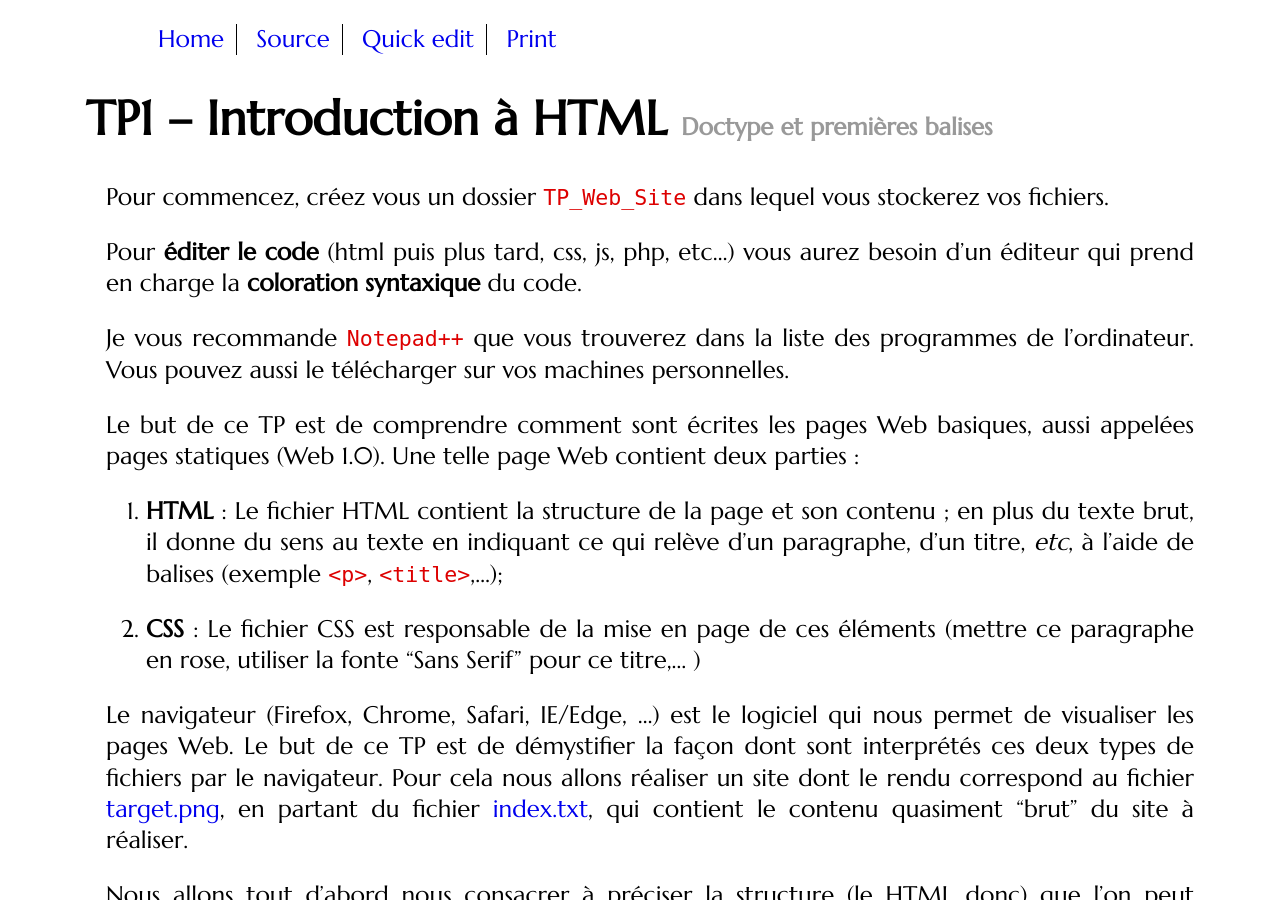
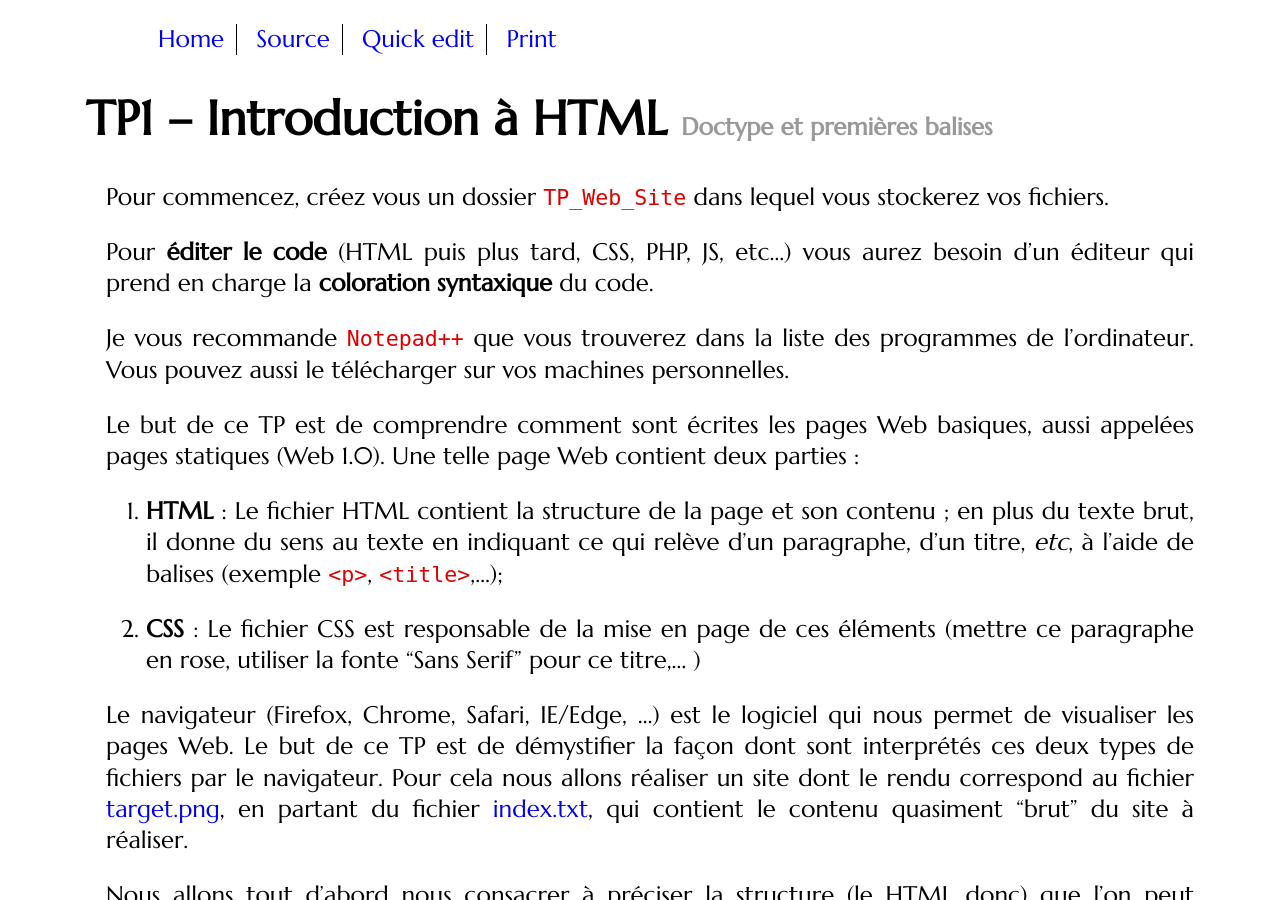
Before and after one commit to mgasquet/ProgWeb-NSI, a Jekyll site: the page built from tutorials/tp1.md, in a window 1280 px wide and 900 px high. Built offline with Jekyll 4.4.1, drawn with Linux system fonts in a browser that asks for light colours; some web fonts are replaced; comment, search, counter and statistics services are not loaded.

Commit message:
remodif syntaxe

```diff
--- a/tutorials/tp1.md
+++ b/tutorials/tp1.md
@@ -6,7 +6,7 @@ layout: tutorial
 
 Pour commencez, créez vous un dossier `TP_Web_Site` dans lequel vous stockerez vos fichiers.
 
-Pour **éditer le code** (html puis plus tard, css, js, php, etc...) vous aurez besoin d'un éditeur qui prend
+Pour **éditer le code** (HTML puis plus tard, CSS, PHP, JS, etc...) vous aurez besoin d'un éditeur qui prend
 en charge la **coloration syntaxique** du code.
 
 Je vous recommande `Notepad++` que vous trouverez dans la liste des programmes de l'ordinateur. Vous pouvez aussi le télécharger sur vos machines personnelles.
```
